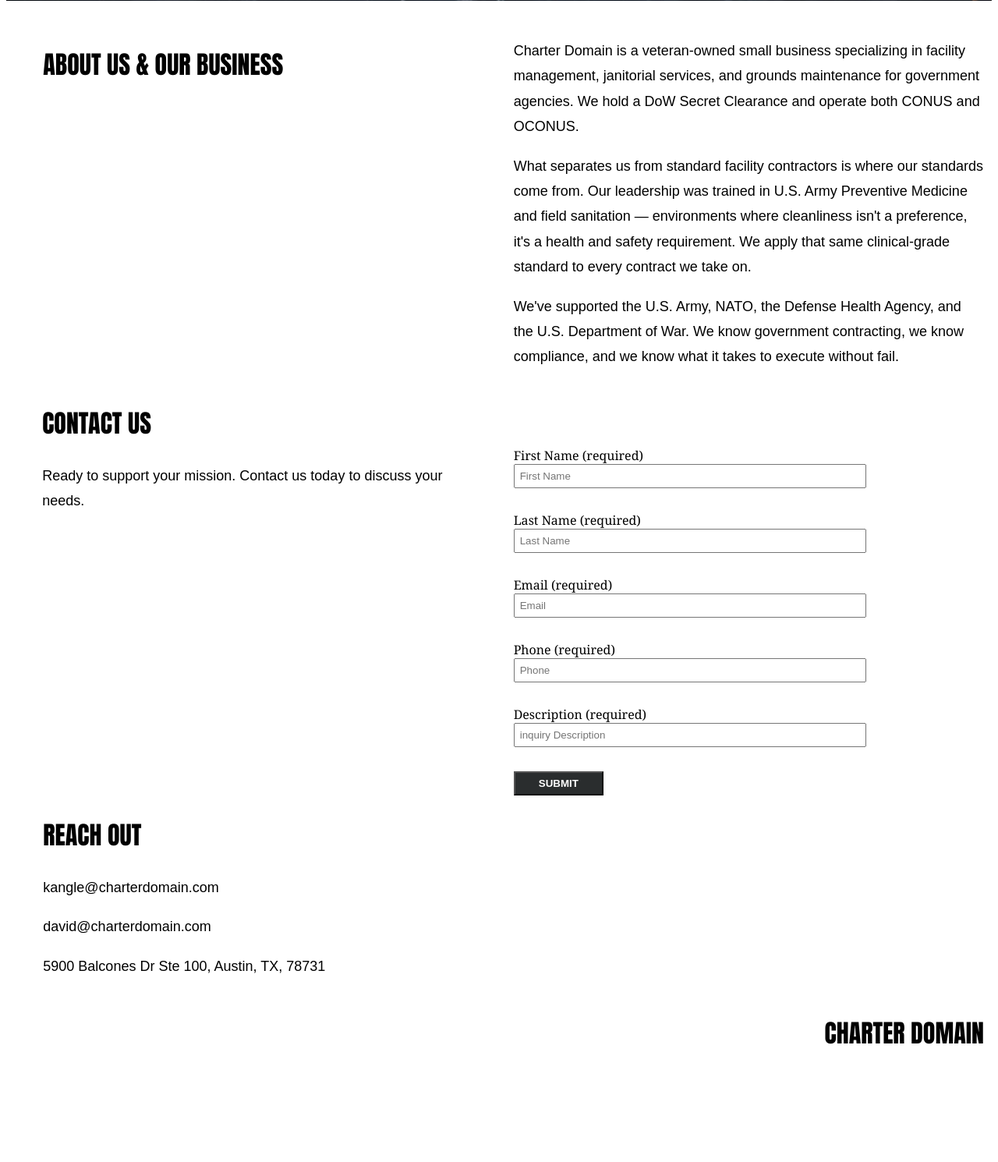
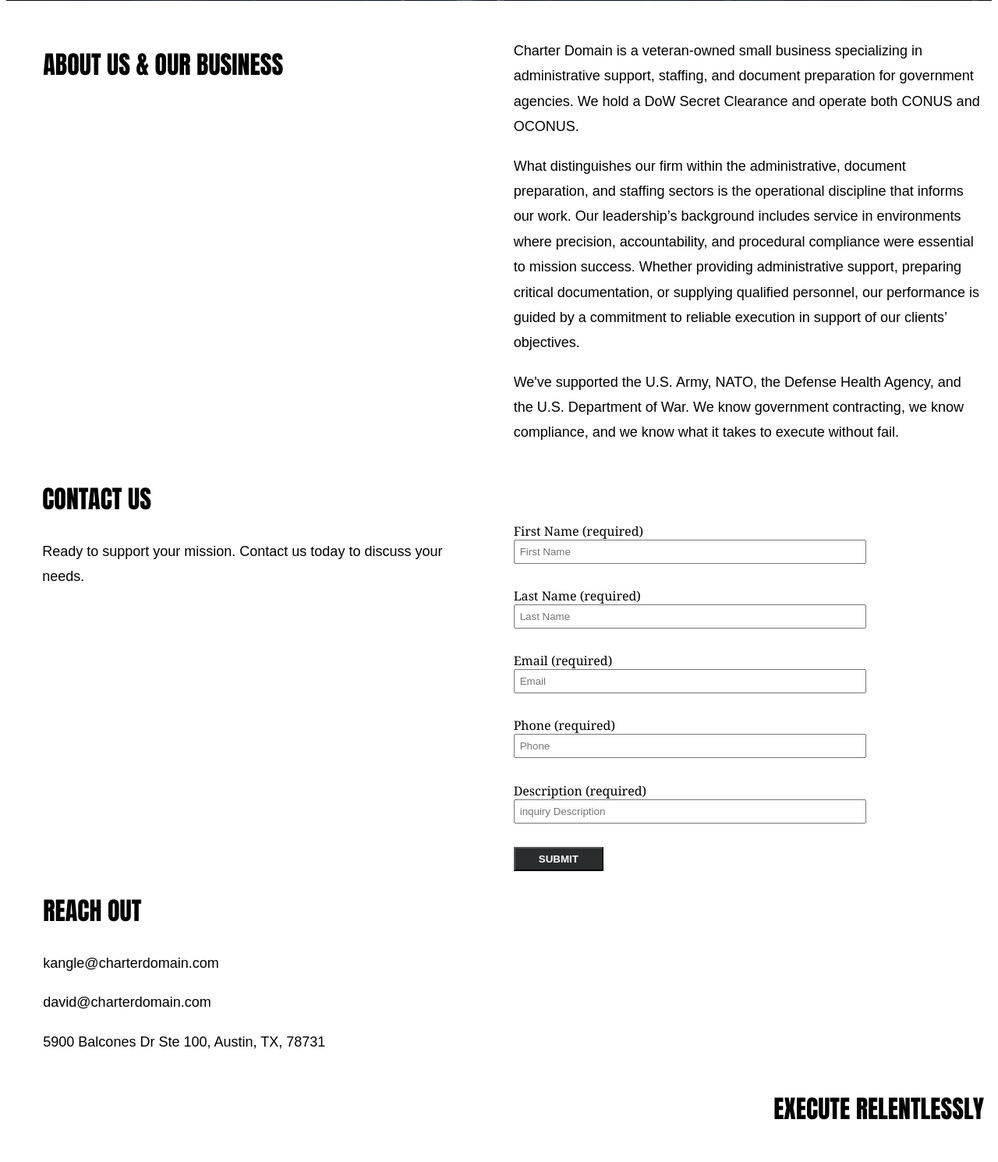
Before and after one commit to dfranco01/charter-rebrand, a Flask app: page / in a window 1280 px wide. Shown: the part 807-2297 px from the top of the page at 78% size. Before the commit the page ends 2146 px from the top, so only its background shows below. Run offline with Flask 3, Linux system fonts and the light colour scheme.

Commit message:
text changed

```diff
--- a/templates/home.html
+++ b/templates/home.html
@@ -18,8 +18,8 @@
             <div id="about-section">
                 <div id="about"><h2 id="business">ABOUT US & OUR BUSINESS</h2></div>
                 <div id="statement">
-                    <p style="text-align:left">Charter Domain is a veteran-owned small business specializing in facility management, janitorial services, and grounds maintenance for government agencies. We hold a DoW Secret Clearance and operate both CONUS and OCONUS.</p>
-                    <p style="text-align:left">What separates us from standard facility contractors is where our standards come from. Our leadership was trained in U.S. Army Preventive Medicine and field sanitation — environments where cleanliness isn't a preference, it's a health and safety requirement. We apply that same clinical-grade standard to every contract we take on.</p>
+                    <p style="text-align:left">Charter Domain is a veteran-owned small business specializing in administrative support, staffing, and document preparation for government agencies. We hold a DoW Secret Clearance and operate both CONUS and OCONUS.</p>
+                    <p style="text-align:left">What distinguishes our firm within the administrative, document preparation, and staffing sectors is the operational discipline that informs our work. Our leadership’s background includes service in environments where precision, accountability, and procedural compliance were essential to mission success. Whether providing administrative support, preparing critical documentation, or supplying qualified personnel, our performance is guided by a commitment to reliable execution in support of our clients’ objectives.</p>
                     <p style="text-align:left;">We've supported the U.S. Army, NATO, the Defense Health Agency, and the U.S. Department of War. We know government contracting, we know compliance, and we know what it takes to execute without fail.</p>
                 </div>
             </div>
@@ -63,7 +63,7 @@
                 <p class="info" >david@charterdomain.com</p>
                 <p class="info" >5900 Balcones Dr Ste 100, Austin, TX, 78731</p>
             </div>
-            <span style="float: right;"><h2>CHARTER DOMAIN</h2></span>
+            <span style="float: right;"><h2>EXECUTE RELENTLESSLY</h2></span>
         </footer>
     </div>
 </body>
```
